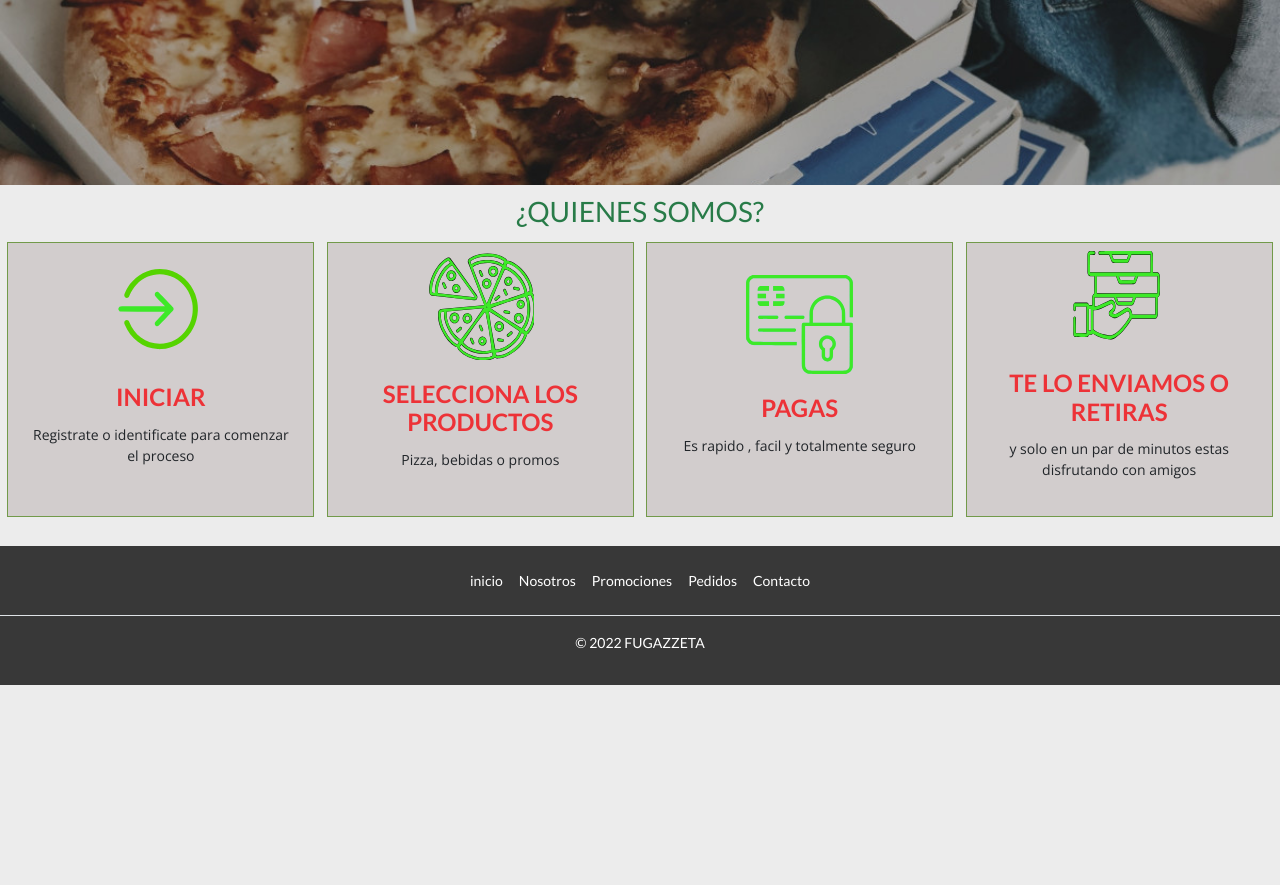
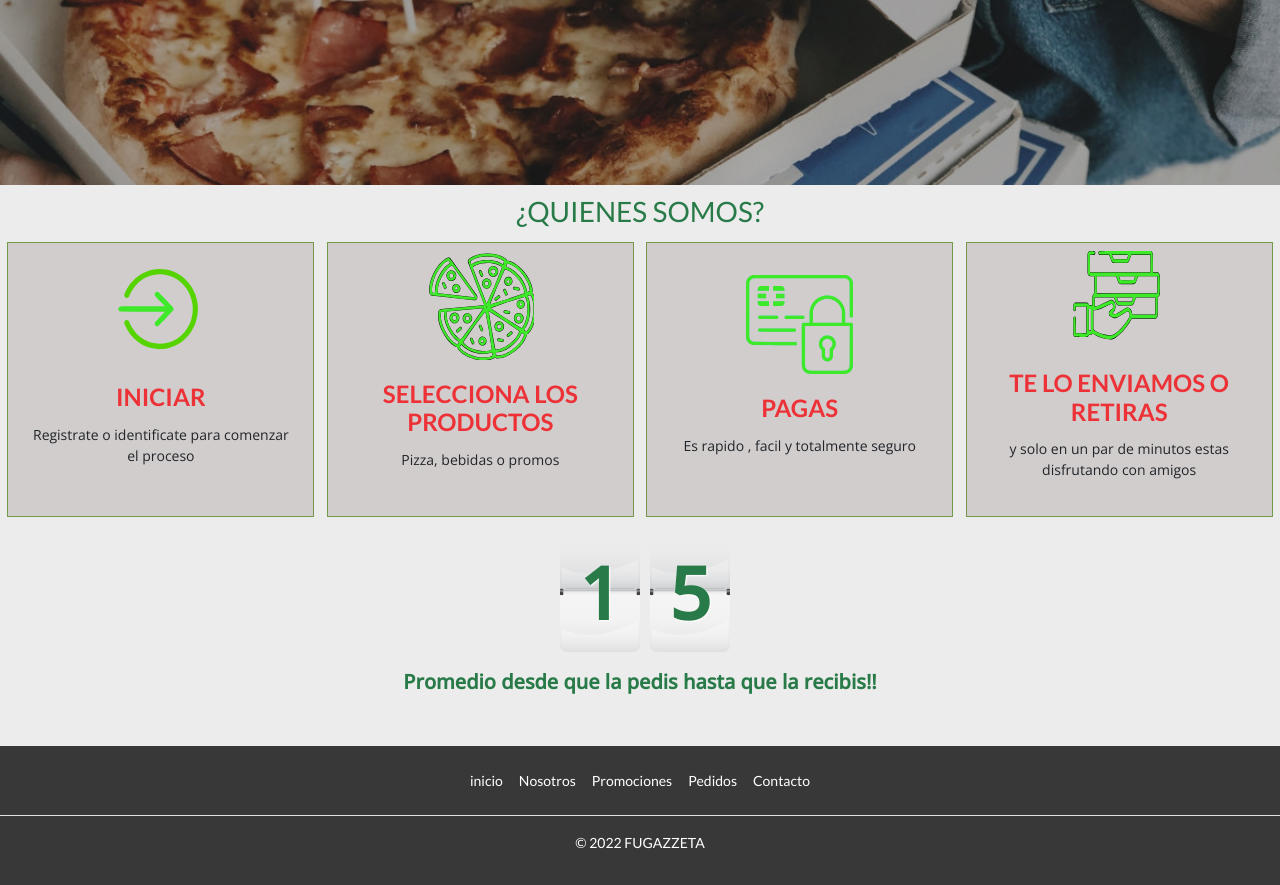
Before and after one commit to lrgz/fugazzeta, a plain HTML site: page pages/pedidos.html in a window 1280 px wide. Shown: the part 145-1030 px from the top of the page. Before the commit the page ends 830 px from the top, so only its background shows below. Drawn offline with nearby package versions, Linux system fonts and the light colour scheme.

Commit message:
coreccion en pedidos y index

```diff
--- a/pages/pedidos.html
+++ b/pages/pedidos.html
@@ -30,10 +30,12 @@
         </head>
         <body>
             <div class="containerLayout">
-                <header >
+                <header>
                     <div class="topMenu">
                       <div class="logoTop">
-                            <a href="../index.html"><img src="../assets/logo/logo-top.png" alt="Fugazzeta"></a>
+                        <a href="../index.html">
+                          <img src="../assets/logo/logo-top.png" alt="Fugazzeta"/>
+                        </a>
                       </div>
                       <nav class="navbar navbar-expand-sm">
                         <div class="container-fluid">
@@ -96,6 +98,15 @@
                             </div>
                         </div>
                     </section>
+                    <section class="tiempo">
+                        <div class="cardTiempo">
+                          <strong class="tiempoStrong">
+                            <span>1</span>
+                            <span>5</span>
+                          </strong>
+                          <p>Promedio desde que la pedis hasta que la recibis!!</p>
+                        </div>
+                      </section>
                 </main>
                 <footer class="py-3 my-4">
                     <ul class="nav justify-content-center border-bottom pb-3 mb-3">
```
Also changed, not shown: index.html (+3 -1 lines), readme.md. Lines whose indentation alone changed are shown as unchanged.
